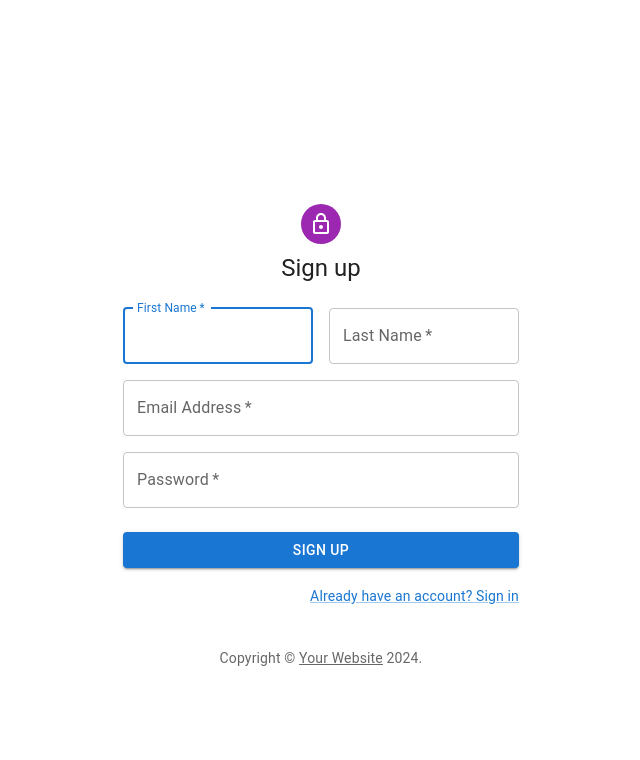
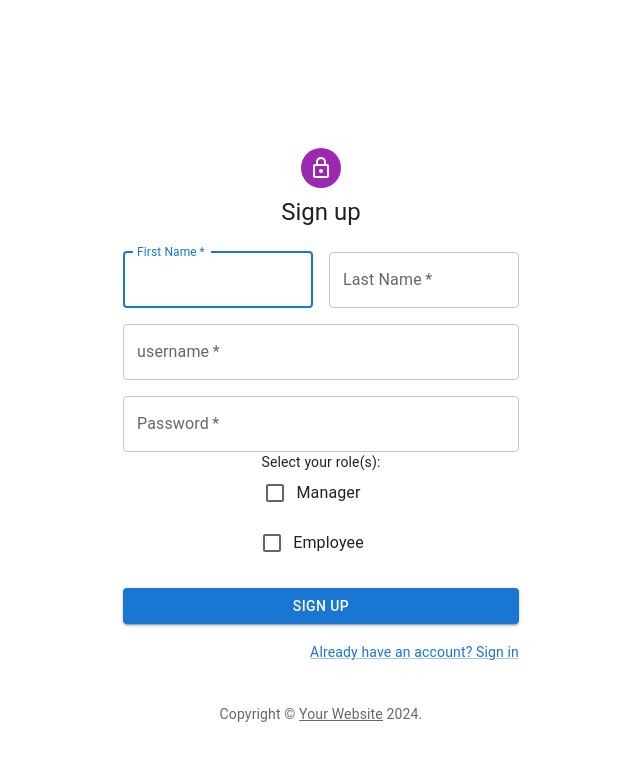
Before and after one commit to jonathanmui4/Employee-Manager, a React (Vite) app in the folder React-frontend/: page /signup in a window 1280 px wide. Shown: the top 760 px of the page, without its empty margins (319-959 px from the left). Built offline with nearby package versions, Linux system fonts and the light colour scheme.

Commit message:
Implement registration

```diff
--- a/React-frontend/src/components/Signup.jsx
+++ b/React-frontend/src/components/Signup.jsx
@@ -1,29 +1,67 @@
-import React from 'react';
-import Avatar from '@mui/material/Avatar';
-import Button from '@mui/material/Button';
-import CssBaseline from '@mui/material/CssBaseline';
-import TextField from '@mui/material/TextField';
-import Link from '@mui/material/Link';
-import Grid from '@mui/material/Grid';
-import Box from '@mui/material/Box';
-import LockOutlinedIcon from '@mui/icons-material/LockOutlined';
-import Typography from '@mui/material/Typography';
-import Container from '@mui/material/Container';
-import { createTheme, ThemeProvider } from '@mui/material/styles';
-import Copyright from './Copyright';
+import React, { useState } from "react";
+import { useNavigate } from "react-router-dom";
+import Avatar from "@mui/material/Avatar";
+import Button from "@mui/material/Button";
+import CssBaseline from "@mui/material/CssBaseline";
+import TextField from "@mui/material/TextField";
+import Link from "@mui/material/Link";
+import Grid from "@mui/material/Grid";
+import Box from "@mui/material/Box";
+import LockOutlinedIcon from "@mui/icons-material/LockOutlined";
+import Typography from "@mui/material/Typography";
+import Container from "@mui/material/Container";
+import Checkbox from "@mui/material/Checkbox";
+import FormControlLabel from "@mui/material/FormControlLabel";
+import { createTheme, ThemeProvider } from "@mui/material/styles";
+import Copyright from "./Copyright";
 
 const defaultTheme = createTheme();
 
 export default function SignUp() {
+    const [role, setRole] = useState(""); // State to store selected role
+    const navigate = useNavigate();
     const handleSubmit = (event) => {
         event.preventDefault();
         const data = new FormData(event.currentTarget);
-    console.log({
-      firstName: data.get('firstName'),
-      lastName: data.get('lastName'),
-      email: data.get('email'),
-      password: data.get('password'),
-    });
+
+        const reqBody = {
+            firstName: data.get("firstName"),
+            lastName: data.get("lastName"),
+            username: data.get("username"),
+            password: data.get("password"),
+            role: role === "admin" ? "MANAGER" : "USER", // Replace with actual role values
+        };
+
+        fetch("http://localhost:8080/api/auth/register", {
+            headers: {
+                "Content-Type": "application/json",
+            },
+            method: "POST",
+            body: JSON.stringify(reqBody),
+        })
+            .then((response) => {
+                if (response.status === 200) {
+                    return response.json();
+                }
+                return Promise.reject("Invalid registration attempt.");
+            })
+            .then((data) => {
+                alert("User registered successfully!");
+                navigate("/login")
+                // console.log(data);
+                // const { username, lastname, userRole, token } = data;
+                // console.log(userFirstName, userLastName, userRole, token);
+                // // **Securely set JWT cookie:**
+                // setJWTCookie(token);
+                // navigate("/dashboard", {
+                //     state: { userFirstName, userLastName, userRole, token },
+                // });
+            })
+            .catch((error) => alert(error));
+    };
+
+    const handleRoleChange = (event) => {
+        setRole(event.target.value);
     };
 
     return (
@@ -33,18 +71,23 @@ export default function SignUp() {
                 <Box
                     sx={{
                         marginTop: 8,
-            display: 'flex',
-            flexDirection: 'column',
-            alignItems: 'center',
+                        display: "flex",
+                        flexDirection: "column",
+                        alignItems: "center",
                     }}
                 >
-          <Avatar sx={{ m: 1, bgcolor: 'secondary.main' }}>
+                    <Avatar sx={{ m: 1, bgcolor: "secondary.main" }}>
                         <LockOutlinedIcon />
                     </Avatar>
                     <Typography component="h1" variant="h5">
                         Sign up
                     </Typography>
-          <Box component="form" noValidate onSubmit={handleSubmit} sx={{ mt: 3 }}>
+                    <Box
+                        component="form"
+                        noValidate
+                        onSubmit={handleSubmit}
+                        sx={{ mt: 3 }}
+                    >
                         <Grid container spacing={2}>
                             <Grid item xs={12} sm={6}>
                                 <TextField
@@ -71,10 +114,10 @@ export default function SignUp() {
                                 <TextField
                                     required
                                     fullWidth
-                  id="email"
-                  label="Email Address"
-                  name="email"
-                  autoComplete="email"
+                                    id="username"
+                                    label="username"
+                                    name="username"
+                                    autoComplete="username"
                                 />
                             </Grid>
                             <Grid item xs={12}>
@@ -87,6 +130,39 @@ export default function SignUp() {
                                     id="password"
                                     autoComplete="new-password"
                                 />
+                            </Grid>
+                        </Grid>
+                        <Grid item xs={12}>
+                            <Typography variant="body2">
+                                Select your role(s):
+                            </Typography>
+                            <Grid container spacing={1}>
+                                {/* Provide options for roles here */}
+                                <Grid item xs={12}>
+                                    <FormControlLabel
+                                        control={
+                                            <Checkbox
+                                                name="role"
+                                                value="admin" // Replace with actual role values
+                                                onChange={handleRoleChange}
+                                            />
+                                        }
+                                        label="Manager"
+                                    />
+                                </Grid>
+                                <Grid item xs={12}>
+                                    <FormControlLabel
+                                        control={
+                                            <Checkbox
+                                                name="role"
+                                                value="user" // Replace with actual role values
+                                                onChange={handleRoleChange}
+                                            />
+                                        }
+                                        label="Employee"
+                                    />
+                                </Grid>
+                                {/* Add more checkboxes for additional roles */}
                             </Grid>
                         </Grid>
                         <Button
```
Also changed, not shown: 1 other file (tests, documents, lock files or other folders). Lines whose indentation alone changed are shown as unchanged.
